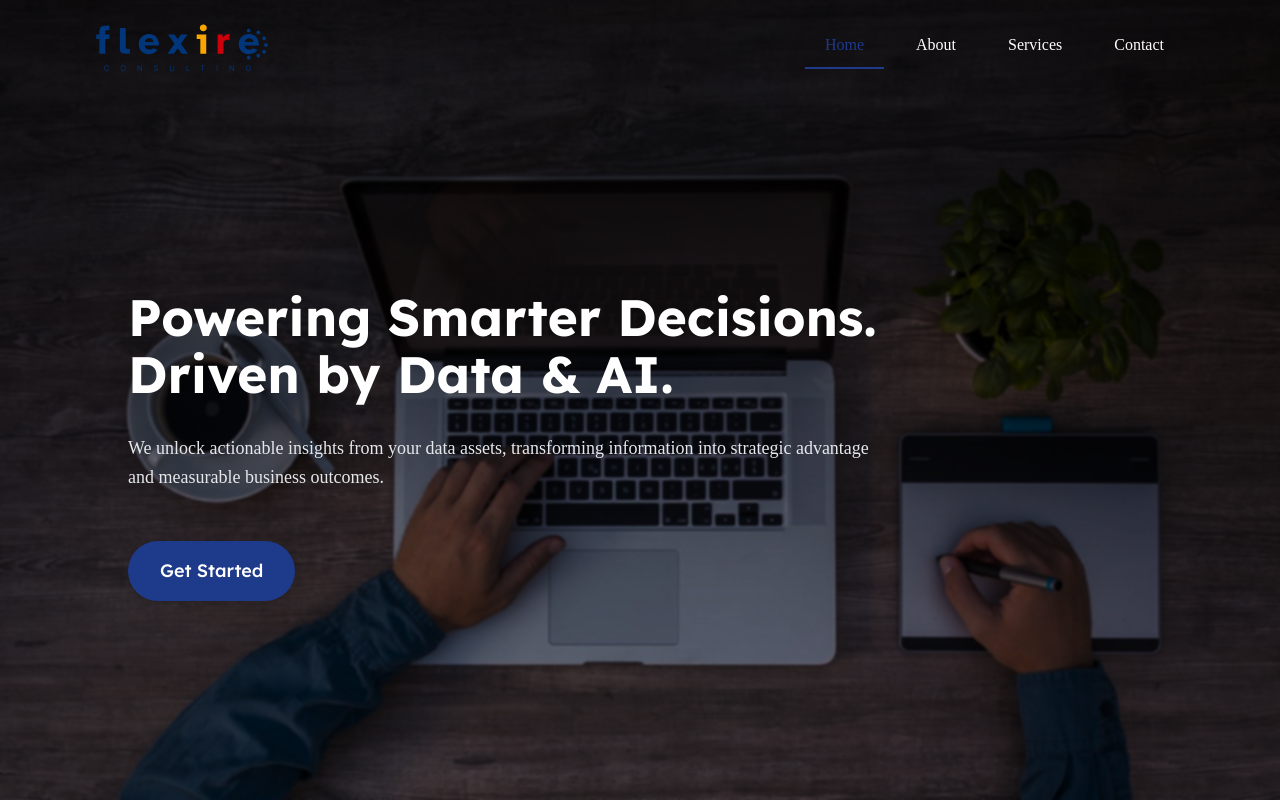
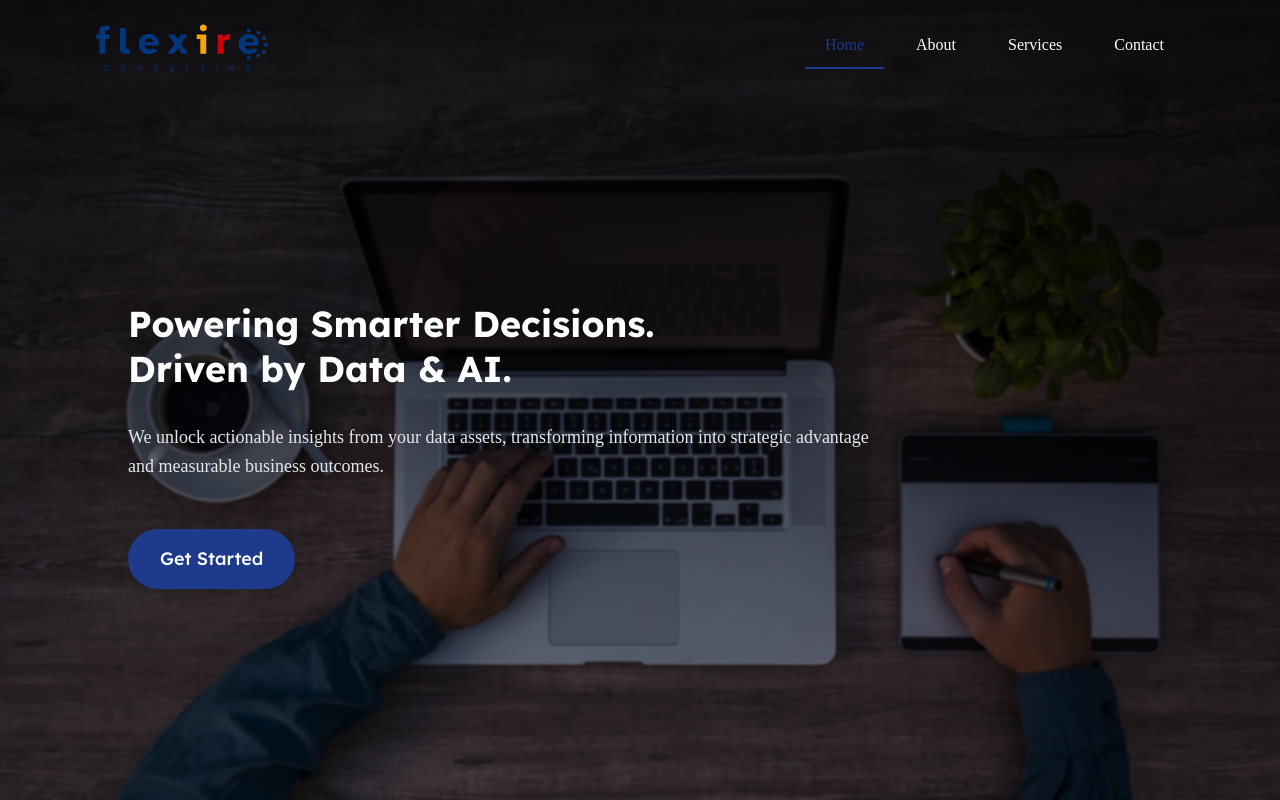
Before and after one commit to FLEXIRE-CONSULTING/flexire-landing, a React (Vite) app: page / in a window 1280 px wide. Shown: the top 800 px of the page. Built offline with nearby package versions, Linux system fonts and the light colour scheme; a web font is replaced by a local one.

Commit message:
nicer look

```diff
--- a/src/components/first.tsx
+++ b/src/components/first.tsx
@@ -169,13 +169,13 @@ const First = () => {
         initial='hidden'
         animate='visible'
       >
-      <motion.h1
-        className='font-[Lexend] font-bold text-3xl xs:text-4xl sm:text-5xl md:text-6xl lg:text-7xl leading-tight text-white mb-6 sm:mb-8'
+      <motion.h2
+         className='font-[Lexend] font-bold text-xl xs:text-2xl sm:text-4xl md:text-5xl lg:text-4xl leading-tight text-white mb-6 sm:mb-8'
         variants={itemVariants}
       >
-        Powering Smarter Decisions.<span></span><br />
+        Powering Smarter Decisions.<br />
         Driven by Data & AI.
-      </motion.h1>
+      </motion.h2>
 
         <motion.p
           className='font-[Inria_Sans] text-base sm:text-lg text-gray-200 max-w-3xl mb-8 sm:mb-12 leading-relaxed'
```
